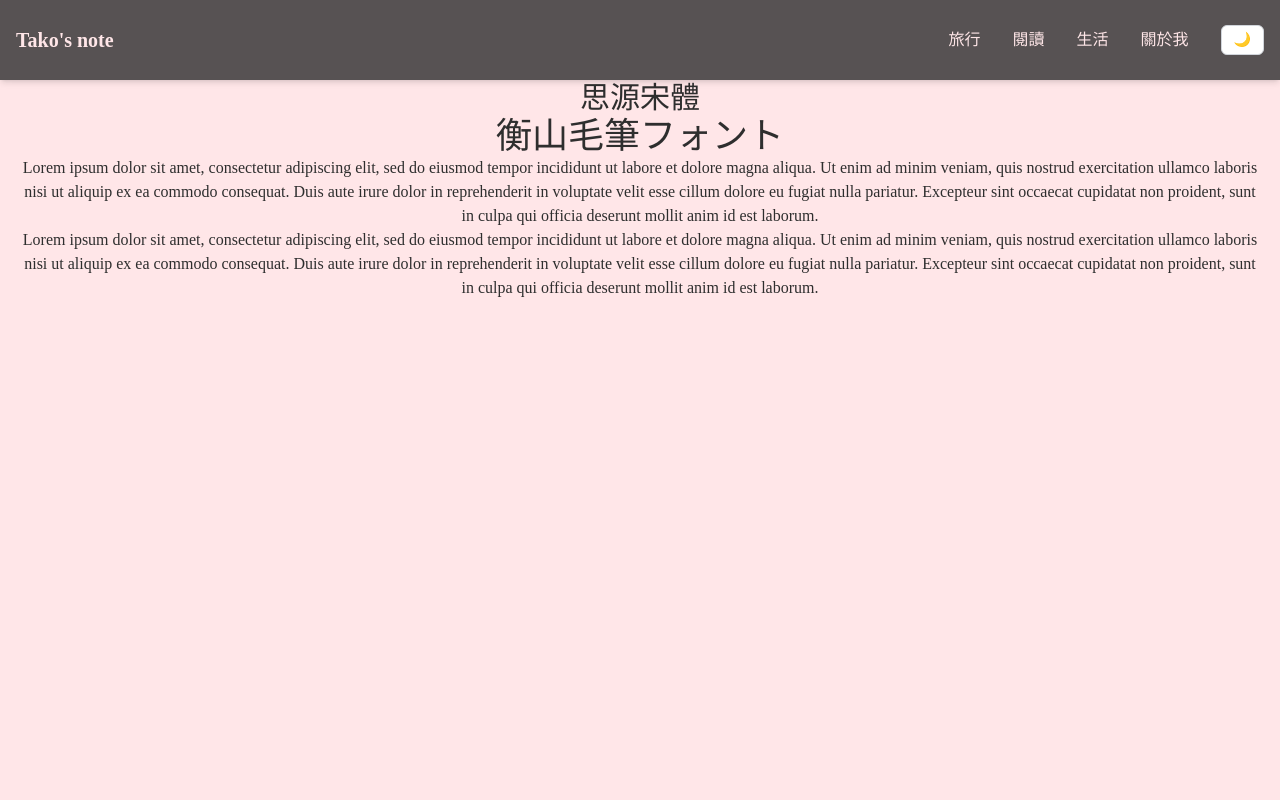
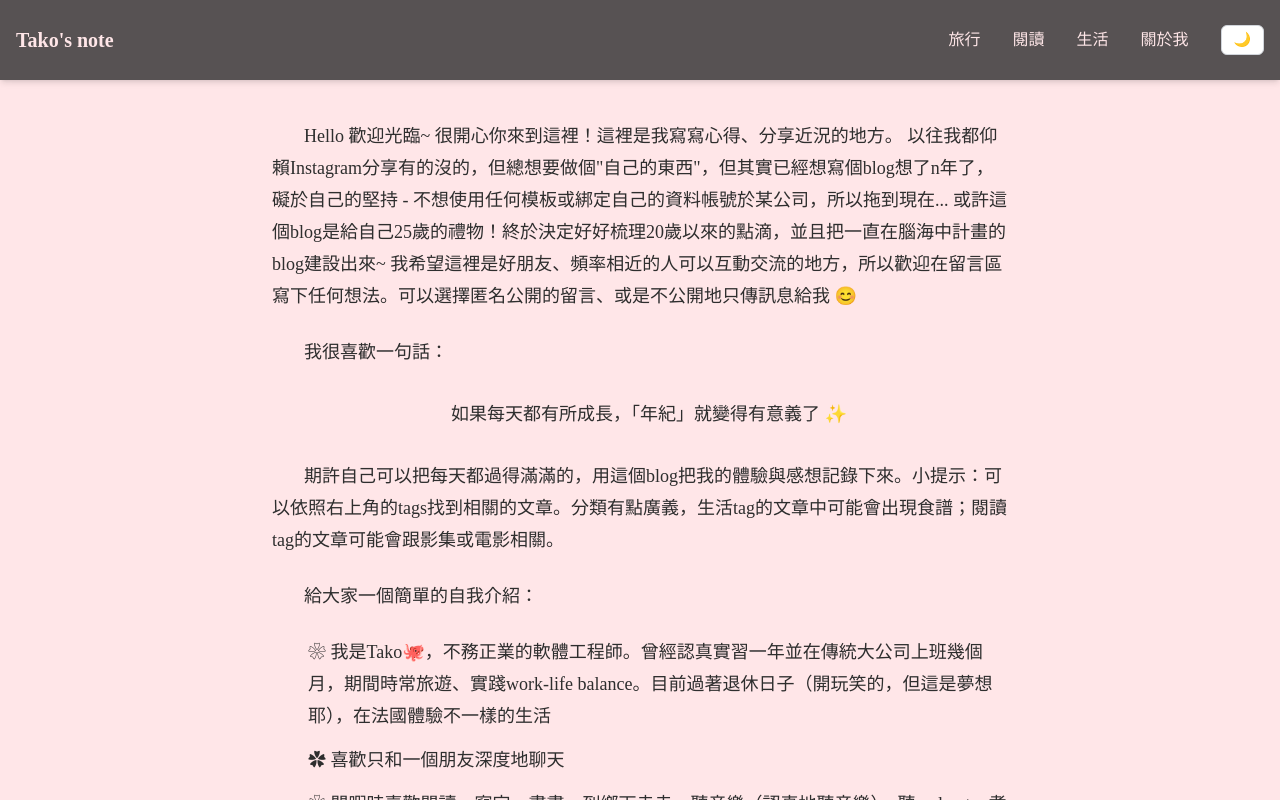
Before and after one commit to Jenny-jw/mern-blog, a React (Vite) app in the folder frontend/vite_blog/: page / in a window 1280 px wide. Built offline with nearby package versions, Linux system fonts and the light colour scheme; no server answers; a web font is replaced by a local one.

Commit message:
Edit homepage content

```diff
--- a/frontend/vite_blog/src/pages/Home.jsx
+++ b/frontend/vite_blog/src/pages/Home.jsx
@@ -1,26 +1,62 @@
 const Home = () => {
   return (
     <>
-      <h1 className="text-3xl font-notoSerif">思源宋體</h1>
-      <h1 className="font-kouzan text-4xl">衡山毛筆フォント</h1>
-      <h1>
-        Lorem ipsum dolor sit amet, consectetur adipiscing elit, sed do eiusmod
-        tempor incididunt ut labore et dolore magna aliqua. Ut enim ad minim
-        veniam, quis nostrud exercitation ullamco laboris nisi ut aliquip ex ea
-        commodo consequat. Duis aute irure dolor in reprehenderit in voluptate
-        velit esse cillum dolore eu fugiat nulla pariatur. Excepteur sint
-        occaecat cupidatat non proident, sunt in culpa qui officia deserunt
-        mollit anim id est laborum.
-      </h1>
-      <h1>
-        Lorem ipsum dolor sit amet, consectetur adipiscing elit, sed do eiusmod
-        tempor incididunt ut labore et dolore magna aliqua. Ut enim ad minim
-        veniam, quis nostrud exercitation ullamco laboris nisi ut aliquip ex ea
-        commodo consequat. Duis aute irure dolor in reprehenderit in voluptate
-        velit esse cillum dolore eu fugiat nulla pariatur. Excepteur sint
-        occaecat cupidatat non proident, sunt in culpa qui officia deserunt
-        mollit anim id est laborum.
-      </h1>
+      <div className="prose-lg dark:prose-invert max-w-screen-md mx-auto px-4 py-4">
+        <style>{`p::first-letter { margin-left: 2rem; } p{text-align: left;}`}</style>
+        <p>
+          Hello 歡迎光臨~ 很開心你來到這裡！這裡是我寫寫心得、分享近況的地方。
+          以往我都仰賴Instagram分享有的沒的，但總想要做個"自己的東西"，但其實已經想寫個blog想了n年了，礙於自己的堅持
+          - 不想使用任何模板或綁定自己的資料帳號於某公司，所以拖到現在...
+          或許這個blog是給自己25歲的禮物！終於決定好好梳理20歲以來的點滴，並且把一直在腦海中計畫的blog建設出來~
+          我希望這裡是好朋友、頻率相近的人可以互動交流的地方，所以歡迎在留言區寫下任何想法。可以選擇匿名公開的留言、或是不公開地只傳訊息給我
+          😊
+        </p>
+        <p>我很喜歡一句話：</p>
+        <blockquote>如果每天都有所成長，「年紀」就變得有意義了 ✨</blockquote>
+        <p>
+          期許自己可以把每天都過得滿滿的，用這個blog把我的體驗與感想記錄下來。小提示：可以依照右上角的tags找到相關的文章。分類有點廣義，生活tag的文章中可能會出現食譜；閱讀tag的文章可能會跟影集或電影相關。
+        </p>
+        <p>
+          給大家一個簡單的自我介紹：
+          <ul>
+            <li>
+              ❀
+              我是Tako🐙，不務正業的軟體工程師。曾經認真實習一年並在傳統大公司上班幾個月，期間時常旅遊、實踐work-life
+              balance。目前過著退休日子（開玩笑的，但這是夢想耶），在法國體驗不一樣的生活
+            </li>
+            <li>✿ 喜歡只和一個朋友深度地聊天</li>
+            <li>
+              ❀
+              閒暇時喜歡閱讀、寫字、畫畫、到鄉下走走、聽音樂（認真地聽音樂）、聽podcast、煮飯做甜點，喜歡嘗試新東西、看不一樣的風景
+            </li>
+            <li>✿ 不喜歡人多、很吵的地方</li>
+            <li>❀ 喜歡貓咪和有長耳朵的狗狗</li>
+          </ul>
+        </p>
+        <hr className="border-t border-lightText dark:border-darkText" />
+        <p>
+          這些是近期我喜歡的🤩，還不確定放在哪個tag好，或是未來開個新功能專門分享好聽
+          / 好看 / 好玩的？
+          如果你們正想找個消磨閒暇時間的書、動漫、影集，我推薦下面這些
+        </p>
+        <ul className="text-left">
+          <li>❀ 書籍：哥本哈根三部曲、沼澤女孩</li>
+          <li>
+            ✿ 動漫：奧術（Arcane）、海盜戰記（Vinland
+            Saga）、神秘小鎮大冒險（Gravity Falls）
+          </li>
+          <li>
+            ❀ 電影：納瓦尼事件簿（Navalny）、日本人的養成（The Making of a
+            Japanese）
+          </li>
+          <li>✿ 影集：初戀（First Love）</li>
+        </ul>
+        <hr className="border-t border-lightText dark:border-darkText" />
+        <p>
+          原本好想用這個作為blog主要字體，但發現字體漂亮但不太好讀，有點可惜...
+        </p>
+        <p className="font-kouzan">漂亮字體推薦收藏 衡山毛筆フォント</p>
+      </div>
     </>
   );
 };
```
